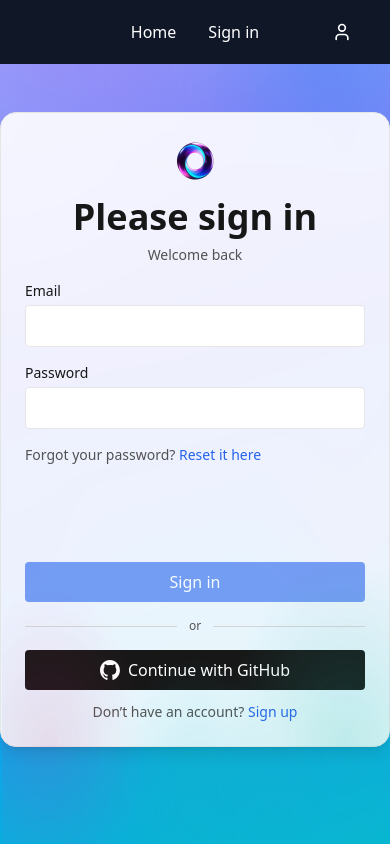
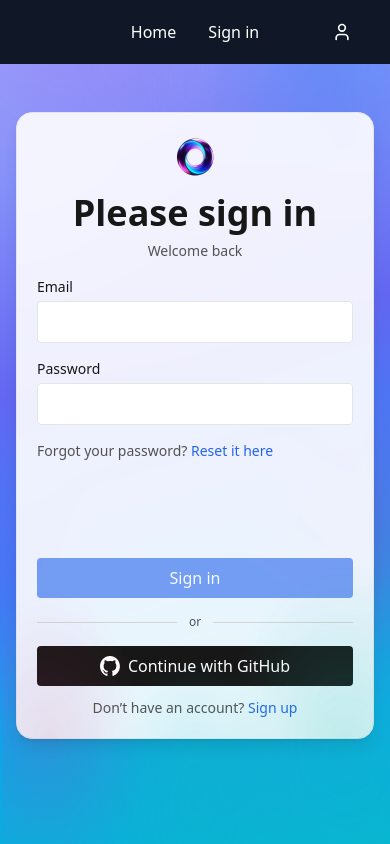
Before and after one commit to eriskjel/the-hub, a Next.js app in the folder apps/web/: page /en/login in a window 390 px wide. Built offline with nearby package versions, Linux system fonts and the light colour scheme; no server answers.

Commit message:
refactor: update login page styles for improved layout and responsiveness
- Adjusted padding and width of the login page container for better alignment and user experience.
- Enhanced the styling of the AuthForm wrapper to ensure a more cohesive design across different screen sizes.

```diff
--- a/apps/web/src/app/[locale]/(public)/login/page.tsx
+++ b/apps/web/src/app/[locale]/(public)/login/page.tsx
@@ -15,8 +15,8 @@ export default async function LoginPage({ params }: { params: Promise<{ locale:
     if (user) redirect(`/${locale}/dashboard`);
 
     return (
-        <div className="mt-12 w-full max-w-md">
-            <div className="bg-surface/90 border-border rounded-2xl border p-6 shadow-lg backdrop-blur-sm sm:p-8">
+        <div className="mt-12 w-full max-w-md px-4 sm:px-0">
+            <div className="bg-surface/90 border-border w-full rounded-2xl border p-5 shadow-lg backdrop-blur-sm sm:p-8">
                 <AuthForm />
             </div>
         </div>
```
